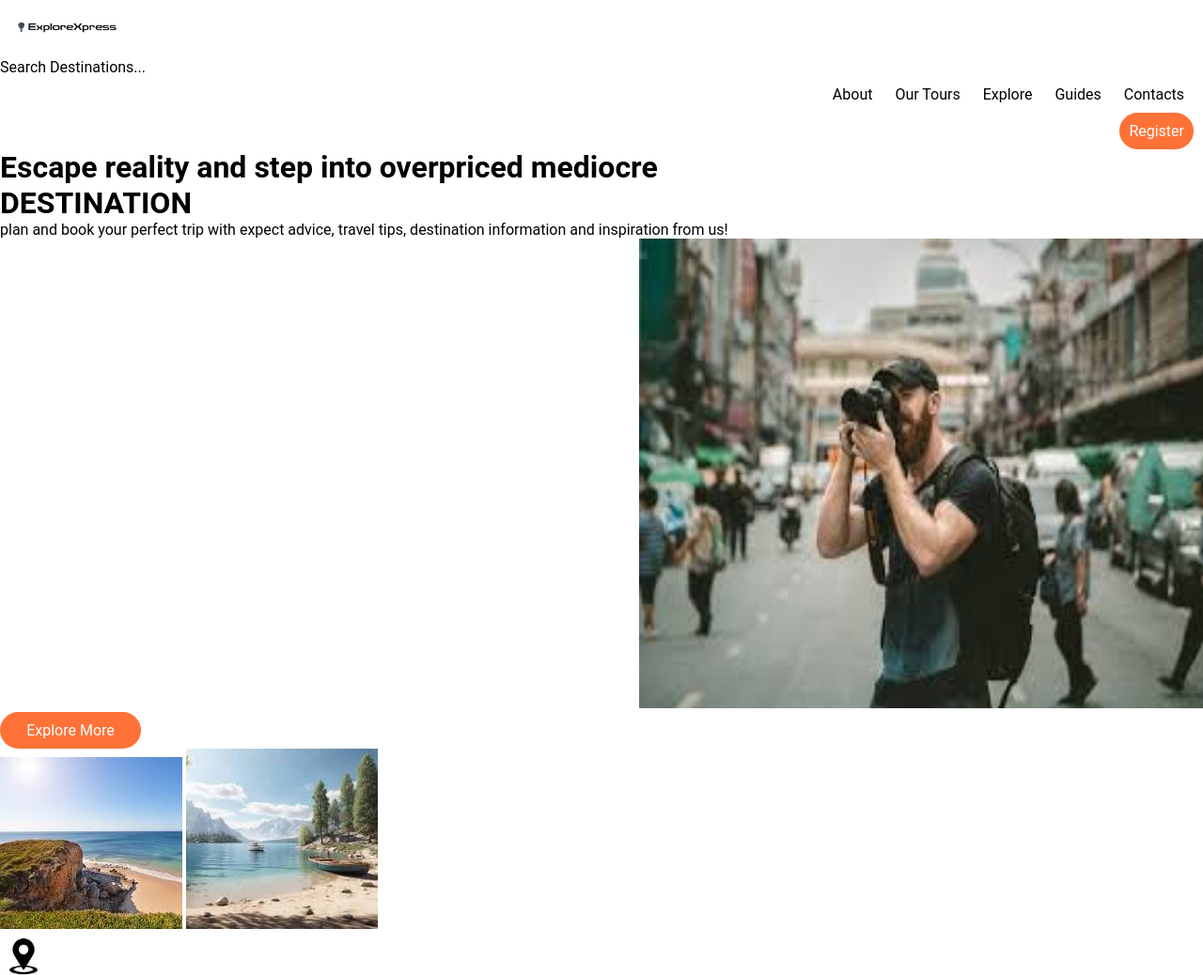
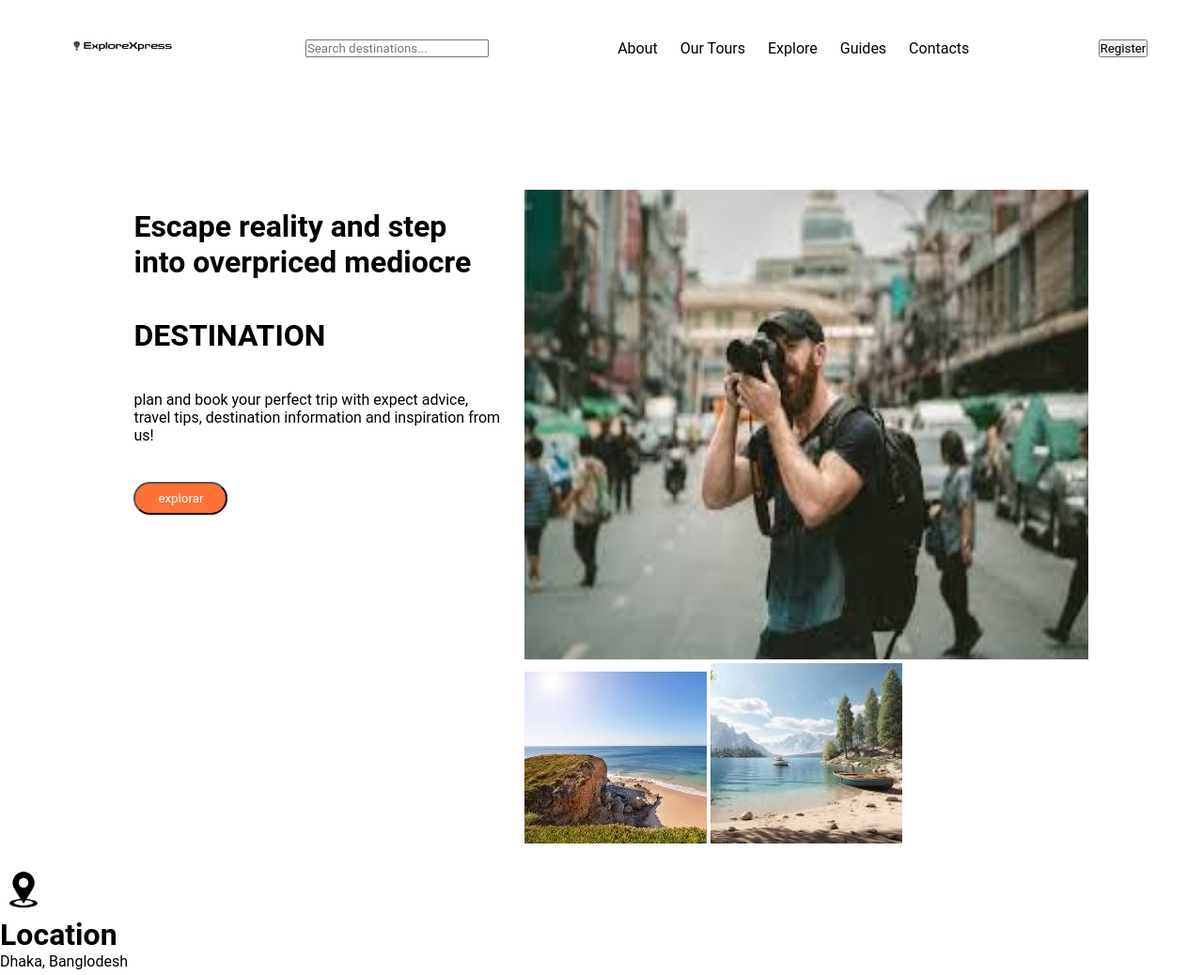
Before and after one commit to Lucas12310/Projetos, a plain HTML site: page explorexpress/index.html in a window 1280 px wide. Shown: the top 1038 px of the page at 94% size. Drawn offline with Linux system fonts and the light colour scheme; a web font is replaced by a local one.

Commit message:
continuando explore

```diff
--- a/explorexpress/css/style.css
+++ b/explorexpress/css/style.css
@@ -5,11 +5,15 @@
     font-family: 'Roboto', sans-serif;
 }
 
+.cabecalho{
+    display: flex;
+    align-items: center;
+    justify-content: space-around;
+    margin-top: 20px;
+}
 .menu > ul{
     list-style: none;
-    text-align: right;
     padding: 10px;
-
 }
 
 .menu > ul > li {
@@ -17,10 +21,30 @@
     padding: 10px;
 }
 
-.registro{
-    background:#FE7237;
+.conteudo-principal{
+    margin-left: 8%;
+    margin-right: 8%;
+    margin-top: 100px;
+    display: flex;
+    flex-direction: row;
+    padding: 20px;
+    justify-content: space-around;
+}
+
+.conteudo-esquerda{
+    display: flex;
+    flex-direction: column;
+}
+
+.conteudo-esquerda > div {
+    margin: 20px;
+}
+.registro > input{
+    background-color:#FE7237;
     border-radius: 20px;
     color: white;
+    width: 100px;
+    height: 35px;
 }
 
 .imagem-principal > img{
--- a/explorexpress/index.html
+++ b/explorexpress/index.html
@@ -11,9 +11,12 @@
 </head>
 <body>
     <header>
-        <div class = "menu">
-            <img src="images/logo.png" alt="logo">
-            <p>Search Destinations...</p>
+        <div class = "cabecalho">
+            <div><img src="images/logo.png" alt="logo"></div>
+            <div>
+                <form><input type="text" id="busca" placeholder="Search destinations..."/></form>
+            </div>
+            <div class="menu">
                 <ul>
                     <li>About</li>
                     <li>Our Tours</li>
@@ -21,23 +24,26 @@
                     <li>Guides</li>
                     <li>Contacts</li>
                 </ul>
-            <ul>
-                <li class="registro">Register</li>
-            </ul>
+            </div>
+            <div><form><input type="button" value="Register"/></form></div>
         </div>
     </header>
     <main>
-        <h1>Escape reality and step into overpriced mediocre</h1>
-        <h1>DESTINATION</h1>
-        <p>plan and book your perfect trip with expect advice, travel tips, destination information and inspiration from us!
-        </p>
-
+        <div class="conteudo-principal">
+            <div class="conteudo-esquerda">
+                <div><h1>Escape reality and step into overpriced mediocre</h1></div>
+                <div><h1>DESTINATION</h1></div>
+                <div><p>plan and book your perfect trip with expect advice, travel tips, destination information and inspiration from us!</p></div>
+                <div class="registro"><input type="button" value="explorar"/></div>
+            </div>
+            <div class="centeudo-direita">
                 <div class="imagem-principal">
                     <img src="images/fotografo.jpeg" alt="rapaz tirando foto">
                 </div>
-        <p class="explorar">Explore More</p>
                 <img src="images/fernandonoronha.jpeg" alt="paisagem1">
                 <img src="images/maldivas.jpeg" alt="paisagem2">
+            </div>
+        </div>
             <div class="dashboard">
                 <img src="images/localizacao.jpeg" alt="localizacao">
                 <h1>Location</h1>
@@ -50,6 +56,7 @@
                 <p>$1000 - $15500</p>
                 <h1>Book Now</h1>
             </div>
+
     </main>
 </body>
 </html>
```
Lines whose indentation alone changed are shown as unchanged.
